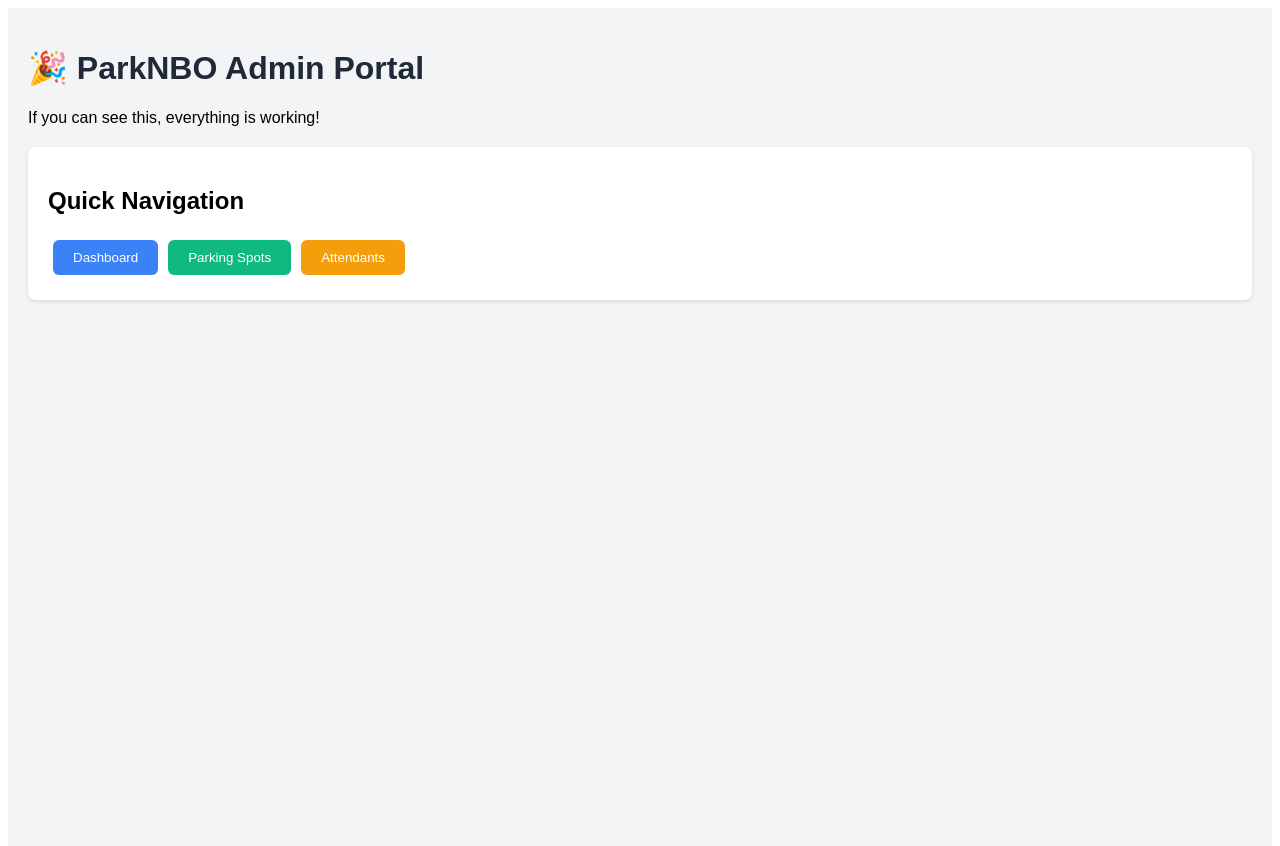
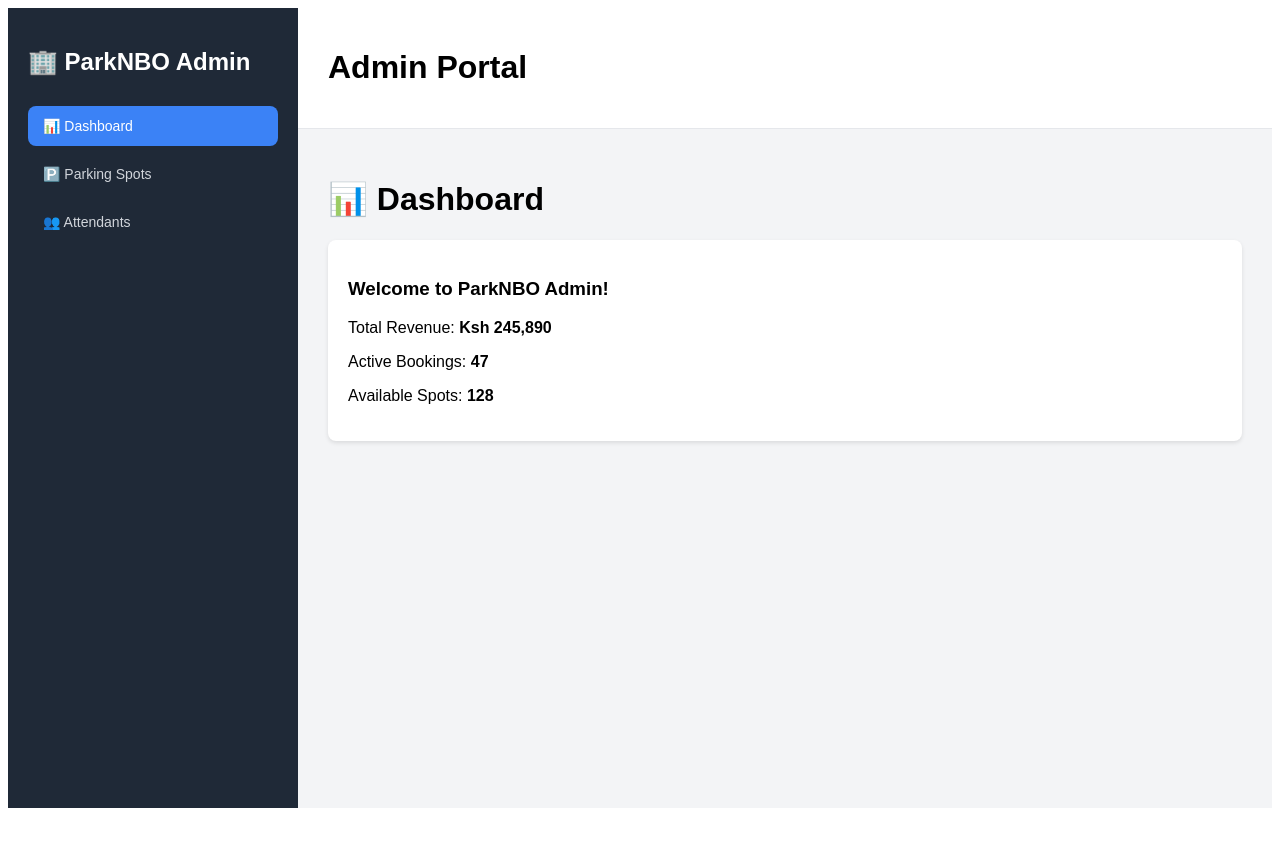
Before and after one commit to mathekalawrence/Final-ReporterAdmin, a React (Create React App) app in the folder admin-portal/: page / in a window 1280 px wide. Shown: the top 846 px of the page. After the commit the page ends 816 px from the top, so only its background shows below. Built offline with nearby package versions, Linux system fonts and the light colour scheme.

Commit message:
Coming live shortly

```diff
--- a/admin-portal/src/App.js
+++ b/admin-portal/src/App.js
@@ -1,57 +1,163 @@
-import React from 'react';
+
+//import React from 'react';
+
+
+import React, { useState } from 'react';
 
 function App() {
+  // State to track which page we're on
+  const [currentPage, setCurrentPage] = useState('dashboard');
+
+  // Styles for our app
+  const styles = {
+    app: {
+      display: 'flex',
+      minHeight: '100vh',
+      fontFamily: 'Arial, sans-serif'
+    },
+    sidebar: {
+      width: '250px',
+      background: '#1f2937',
+      color: 'white',
+      padding: '20px'
+    },
+    mainContent: {
+      flex: 1,
+      background: '#f3f4f6',
+      display: 'flex',
+      flexDirection: 'column'
+    },
+    header: {
+      background: 'white',
+      padding: '20px 30px',
+      borderBottom: '1px solid #e5e7eb'
+    },
+    content: {
+      padding: '30px',
+      flex: 1
+    },
+    navButton: {
+      display: 'block',
+      width: '100%',
+      padding: '12px 15px',
+      marginBottom: '8px',
+      background: 'transparent',
+      border: 'none',
+      color: '#d1d5db',
+      textAlign: 'left',
+      borderRadius: '8px',
+      cursor: 'pointer',
+      fontSize: '14px'
+    },
+    navButtonActive: {
+      background: '#3b82f6',
+      color: 'white'
+    },
+    card: {
+      background: 'white',
+      padding: '20px',
+      borderRadius: '8px',
+      boxShadow: '0 2px 4px rgba(0,0,0,0.1)',
+      marginBottom: '20px'
+    }
+  };
+
+  // Function to render different pages
+  const renderPage = () => {
+    switch(currentPage) {
+      case 'dashboard':
+        return (
+          <div>
+            <h1>📊 Dashboard</h1>
+            <div style={styles.card}>
+              <h3>Welcome to ParkNBO Admin!</h3>
+              <p>Total Revenue: <strong>Ksh 245,890</strong></p>
+              <p>Active Bookings: <strong>47</strong></p>
+              <p>Available Spots: <strong>128</strong></p>
+            </div>
+          </div>
+        );
+
+      case 'parking':
+        return (
+          <div>
+            <h1>🅿️ Parking Spots</h1>
+            <div style={styles.card}>
+              <h3>Manage Parking Locations</h3>
+              <p>CBD Parking Complex - 12 spots available</p>
+              <p>Westlands Secure Parking - 0 spots available</p>
+              <p>Karen Shopping Center - 15 spots available</p>
+            </div>
+          </div>
+        );
+
+      case 'attendants':
+        return (
+          <div>
+            <h1>👥 Attendants</h1>
+            <div style={styles.card}>
+              <h3>Manage Attendants</h3>
+              <p>John Kamau - Active</p>
+              <p>Sarah Mwangi - Active</p>
+              <p>Mike Ochieng - Pending</p>
+            </div>
+          </div>
+        );
+
+      default:
+        return <div>Select a page from the sidebar</div>;
+    }
+  };
+
   return (
-    <div style={{
-      padding: '20px',
-      fontFamily: 'Arial, sans-serif',
-      background: '#f3f4f6',
-      minHeight: '100vh'
-    }}>
-      <h1 style={{ color: '#1f2937' }}>🎉 ParkNBO Admin Portal</h1>
-      <p>If you can see this, everything is working!</p>
+    <div style={styles.app}>
+      {/* Sidebar Navigation */}
+      <div style={styles.sidebar}>
+        <div style={{marginBottom: '30px'}}>
+          <h2>🏢 ParkNBO Admin</h2>
+        </div>
 
-      <div style={{
-        background: 'white',
-        padding: '20px',
-        borderRadius: '8px',
-        marginTop: '20px',
-        boxShadow: '0 2px 4px rgba(0,0,0,0.1)'
-      }}>
-        <h2>Quick Navigation</h2>
-        <button style={{
-          padding: '10px 20px',
-          margin: '5px',
-          background: '#3b82f6',
-          color: 'white',
-          border: 'none',
-          borderRadius: '6px',
-          cursor: 'pointer'
-        }}>
-          Dashboard
+        {/* Navigation Buttons */}
+        <button
+          style={{
+            ...styles.navButton,
+            ...(currentPage === 'dashboard' ? styles.navButtonActive : {})
+          }}
+          onClick={() => setCurrentPage('dashboard')}
+        >
+          📊 Dashboard
         </button>
-        <button style={{
-          padding: '10px 20px',
-          margin: '5px',
-          background: '#10b981',
-          color: 'white',
-          border: 'none',
-          borderRadius: '6px',
-          cursor: 'pointer'
-        }}>
-          Parking Spots
+
+        <button
+          style={{
+            ...styles.navButton,
+            ...(currentPage === 'parking' ? styles.navButtonActive : {})
+          }}
+          onClick={() => setCurrentPage('parking')}
+        >
+          🅿️ Parking Spots
         </button>
-        <button style={{
-          padding: '10px 20px',
-          margin: '5px',
-          background: '#f59e0b',
-          color: 'white',
-          border: 'none',
-          borderRadius: '6px',
-          cursor: 'pointer'
-        }}>
-          Attendants
+
+        <button
+          style={{
+            ...styles.navButton,
+            ...(currentPage === 'attendants' ? styles.navButtonActive : {})
+          }}
+          onClick={() => setCurrentPage('attendants')}
+        >
+          👥 Attendants
         </button>
+      </div>
+
+      {/* Main Content Area */}
+      <div style={styles.mainContent}>
+        <header style={styles.header}>
+          <h1>Admin Portal</h1>
+        </header>
+
+        <div style={styles.content}>
+          {renderPage()}
+        </div>
       </div>
     </div>
   );
```
